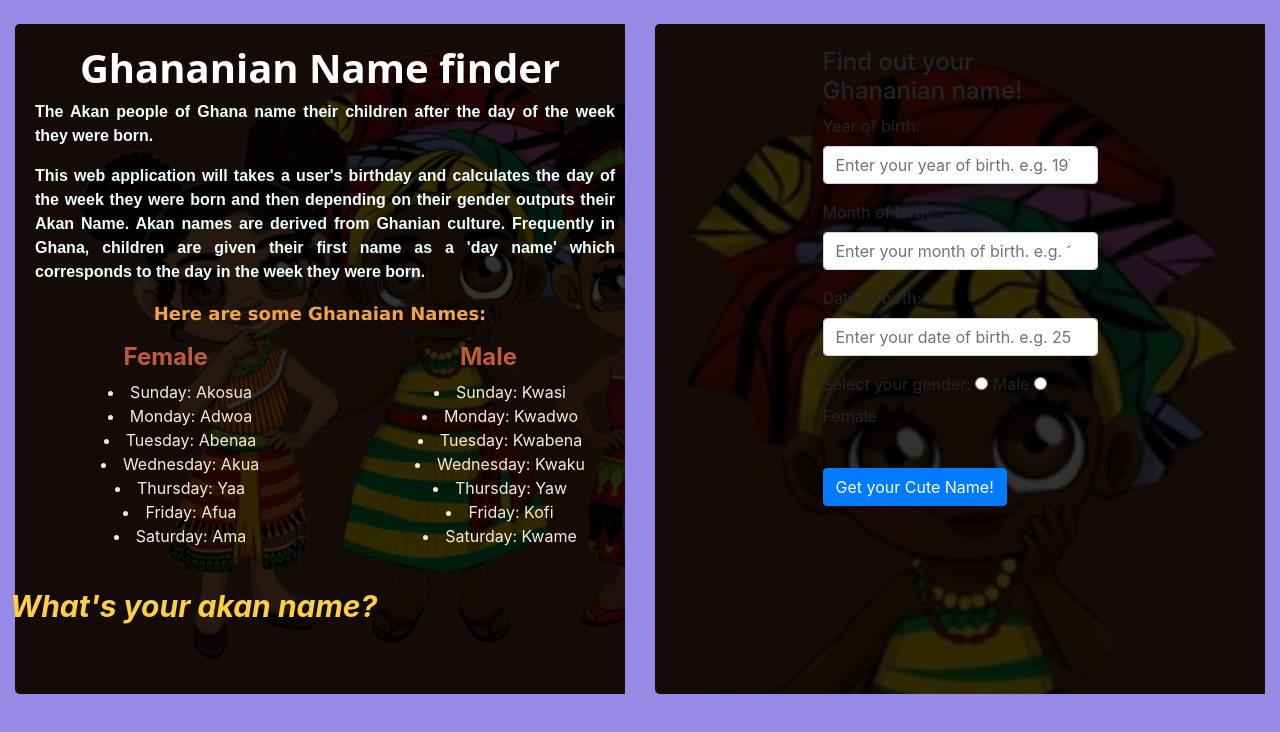
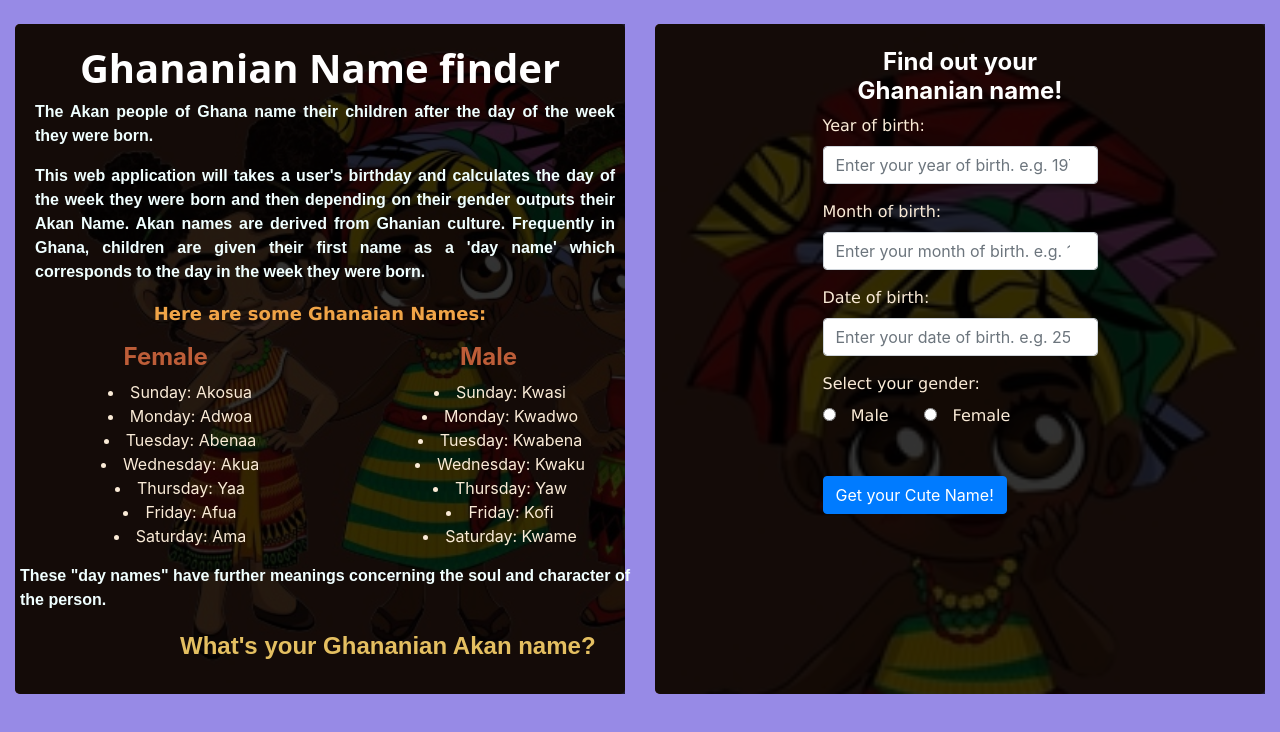
Before and after one commit to nkmakau/ghana-name-finder, a plain HTML site: page index.html in a window 1280 px wide. Drawn offline with Linux system fonts and the light colour scheme; some icons are missing; a web font is replaced by a local one.

Commit message:
add more stying for form and corrected gender code.

```diff
--- a/css/styles.css
+++ b/css/styles.css
@@ -62,10 +62,24 @@ h1{
     list-style-position: inside;
     color: antiquewhite;
 }
-.q-text{
-    color: #fdd043;
-    font-size: 30px;
+.intro2{
+    color: rgb(228, 191, 97);
+    font-size: x-large;
+    font-weight: bolder;
+    font-family: Arial, Helvetica, sans-serif;
+    text-align: justify;
+    padding-left: 180px;
+    padding-right: 10px;
+}
+h4{
+    color: #ffffff;
+}
+.head2{
     font-weight: bold;
-    font-style: italic;
-    margin: 20px 40px 20px 10px;
+    text-align: center;
 }
+.labels{
+    color: antiquewhite;
+    font-weight: normal;
+    font-family: Verdana, Geneva, Tahoma, sans-serif;
+}
--- a/index.html
+++ b/index.html
@@ -46,7 +46,8 @@
                                       <li>Saturday: Kwame</li>
                                   </ul>
                               </div>
-                              <p class="q-text">What's your akan name?</p>
+                              <p class="intro">These "day names" have further meanings concerning the soul and character of the person.</p>
+                              <p class="intro2">What's your Ghananian Akan name?</p>
                           </div>
                       </div>
                   </div>
@@ -56,7 +57,7 @@
                         <div class="overlay">
                             <div class="panel col-sm-6 offset-sm-3">
                                 <br>
-                                <h4>Find out your Ghananian name!</h4>
+                                <h4 class="head2">Find out your Ghananian name!</h4>
                             <div class="form-group top-form">
                                 <label for="year" class="labels">Year of birth:</label>
                                 <input type="number" placeholder="Enter your year of birth. e.g. 1978" class="form-control" id="year" required>
@@ -71,8 +72,13 @@
                             </div>
                             <div class="form-group">
                                 <label for="gender" class="labels">Select your gender:</label>
-                                <input type="radio" class="gender-labels" value="male"  id="rad1" name="rads" required> Male
-                                <input type="radio" class="gender-labels" value="female" id="rad1" name="rads" required> Female
+                                <div class="labels">
+                                    <input type="radio" name="gender" id="male" value="Male">
+                                    <label for="male">&nbsp;&nbsp;Male</label>
+                                    &nbsp;&nbsp; &nbsp;&nbsp;
+                                    <input type="radio" name="gender" value="Female" id="female">
+                                    <label for="female">&nbsp;&nbsp;Female</label>
+                                </div>
                             </div>
                             <br>
                                 <a href="#result"><button type="button" name="button" class="btn btn-primary mb-2" onclick="checkDayOfWeek();">Get your Cute Name!</button></a>
```
